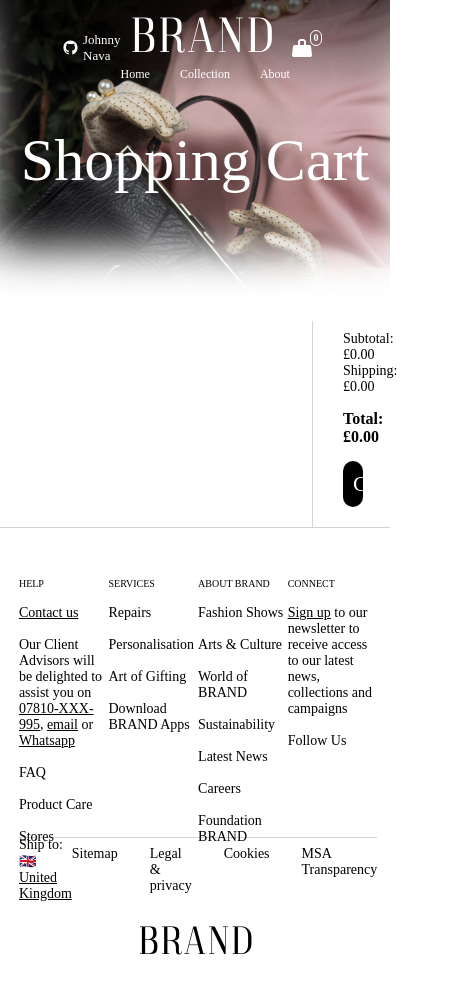
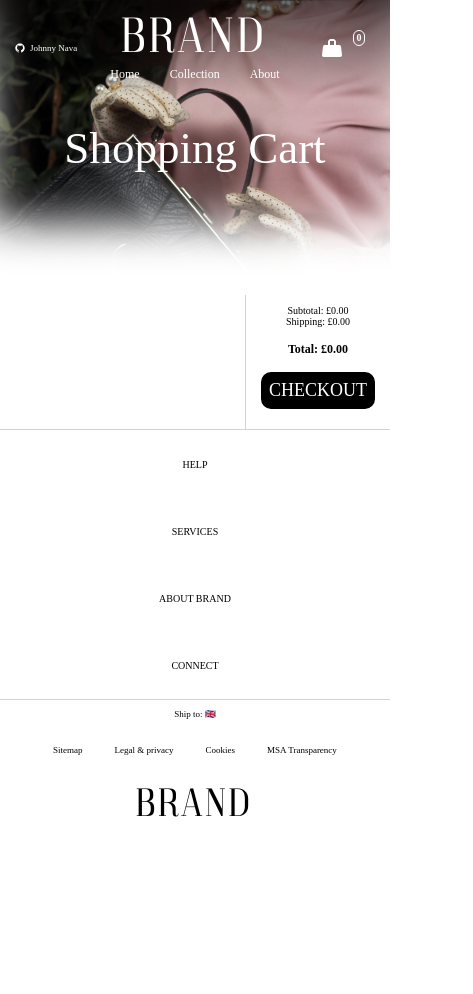
Before and after one commit to johnnynava/shopping-cart, a React (Vite) app: page /checkout in a window 390 px wide. Shown: the top 994 px of the page, 473 px wide, since content can reach past the window. After the commit the page ends 844 px from the top, so only its background shows below. Built offline with nearby package versions, Linux system fonts and the light colour scheme; a web font is replaced by a local one.

Commit message:
Finish adapting to mobile
Only left is to do tests and fix the routing for the header but I will
leave those for later

```diff
--- a/src/components/Content/Home/Home.jsx
+++ b/src/components/Content/Home/Home.jsx
@@ -19,7 +19,7 @@ const Home = () => {
       <Header />
       <div className="contentHome">
         <div className="videoContainer">
-          <video autoPlay muted loop>
+          <video autoPlay muted loop playsInline>
             <source
               src="/src/assets/media/video4.mp4"
               type="video/mp4"
--- a/src/index.css
+++ b/src/index.css
@@ -49,6 +49,7 @@ video {
   margin-right: auto;
   color: white;
   backdrop-filter: blur(30px);
+  -webkit-backdrop-filter: blur(30px);
   width: 250px;
   font-size: 20px;
   border: 2px solid rgb(230, 230, 230);
@@ -108,10 +109,6 @@ video {
   width: 100vw;
   z-index: 9999;
   transition: 0.4s;
-}
-
-.header:hover {
-  background-color: black;
 }
 
 .headerLeft {
@@ -186,21 +183,14 @@ video {
 }
 
 .headerRight {
-  display: grid;
   align-items: center;
+  display: flex;
+  justify-content: end;
+  padding-right: 80px;
 }
 
 .headerRight > div {
  display: none;
-}
-
-@keyframes dropup {
-  from{
-    transform: ScaleY(1);
-  }
-  to{
-    transform: ScaleY(0);
-  }
 }
 
 .headerRight > div.activeShoppingBag {
@@ -386,6 +376,7 @@ video {
   text-decoration: none;
   color: white;
   backdrop-filter: blur(30px);
+  -webkit-backdrop-filter: blur(30px);
   width: 250px;
   font-size: 20px;
   border: 2px solid rgb(230, 230, 230);
@@ -397,12 +388,6 @@ video {
 
 .homeAbout > div > a:hover {
   border-color: white;
-}
-
-.headerRight {
-  display: flex;
-  justify-content: end;
-  padding-right: 80px;
 }
 
 .footer {
@@ -832,3 +817,216 @@ button {
   margin: 0px;
   font-size: 12px;
 }
+
+@media (max-width: 767px){
+  .headerLeft {
+    height: 100%;
+    display: flex;
+    align-items: center;
+  }
+
+  .headerLeft > a {
+    padding-left: 15px;
+    font-size: 9px;
+  }
+
+  .headerRight {
+    padding-right: 5px;
+    justify-content: center;
+  }
+
+  .headerLeft > a > img {
+    height: 10px;
+  }
+
+  .shoppingCartNumBox {
+    right: 25px;
+  }
+
+.headerRight > div.activeShoppingBag {
+  right: 40px;
+}
+
+.discoverSection {
+  grid-template-rows: 1fr 1fr 1fr;
+  grid-template-columns: 1fr;
+}
+
+.featured > div {
+  max-width: 80vw;
+  max-height: 80vw;
+}
+
+.footer {
+  padding: 0px;
+}
+
+.footerTop {
+  grid-template-columns: 1fr;
+  align-items: center;
+  justify-content: center;
+}
+
+.footerTopSection > p {
+  display: none;
+}
+
+.footerTopSection > .footerTopSectionTitle {
+  font-size: 10px;
+  display: block;
+  margin: 0px;
+  text-align: center;
+}
+
+.footerBottom{
+  font-size: 9px;
+  padding: 0px 20px;
+  flex-direction: column;
+}
+
+.footerBottomLeft > p > u {
+  display: none;
+}
+
+.contentAbout > div {
+  width: 70vw;
+}
+
+.contentAbout > div > p:nth-child(1) {
+  font-size: 50px;
+}
+
+.contentAbout > div > p:nth-child(2) {
+  font-size: 10px;
+}
+
+.winter2079CollectionHero > p {
+  font-size: 50px;
+  text-align: center;
+}
+
+.winter2079CollectionHero > .sortWinter2079Collection{
+  margin-bottom: 0px;
+  border: none;
+  width: 80vw;
+}
+
+.winter2079CollectionHero > .sortWinter2079Collection > select {
+  font-size: 18px;
+  border: 1px solid black;
+  border-radius: 7px;
+  padding: 5px 5px;
+}
+
+.productsWinter2079Collection {
+  grid-template-columns: repeat(auto-fill, 85vw);
+}
+
+.contentProductDetail {
+  grid-template-columns: 1fr;
+}
+
+.contentProductDetail > div:nth-child(1){
+  box-shadow: inset -0vw -4vh 18px -10px white;
+  position: absolute;
+  width: 100vw;
+  height: 100vh;
+  z-index: -1;
+}
+
+.productDetailRight > p:nth-child(4) {
+  color: transparent;
+  font-weight: bold;
+}
+
+.productDetailRight > p {
+  color: white;
+  font-weight: bold;
+  text-align: center;
+}
+
+.productDetailRight > p:nth-child(4).maxQuantityAlertActive {
+  color: white;
+}
+
+.contentCheckout {
+  grid-template-rows: 35vh 1fr;
+  grid-template-columns: 1fr 0.5fr;
+}
+
+.checkoutHero > p {
+  font-size: 45px;
+}
+
+.checkoutLeftFalse,
+.checkoutLeftTrue {
+  padding-left: 0px;
+}
+
+.checkoutRight > div {
+  padding: 10px 15px 20px;
+}
+
+.checkoutRight > div > p {
+  font-size: 10px;
+  text-align: center;
+}
+
+.checkoutRight > div > p:nth-child(3) {
+  font-size: 12px;
+  text-align: center;
+}
+
+.checkoutRight > div > button {
+  padding: 8px;
+  font-size: 18px;
+}
+
+.checkoutLeftFalse {
+  grid-auto-rows: 1fr;
+  padding-left: 10px;
+  padding-right: 10px;
+}
+
+.productCheckout {
+  grid-template-columns:  1fr;
+  grid-template-rows: 1fr 0.5fr;
+}
+
+.productCheckout > div:nth-child(1){
+  height: 100%;
+  border-right: none;
+}
+
+.productText > p:nth-child(1) {
+  font-size: 20px;
+  padding: 0px;
+  display: flex;
+  align-items: center;
+  justify-content: center;
+}
+
+.productQtyAndPrice > select {
+  font-size: 14px;
+}
+
+.checkoutLeftTrue {
+  padding-right: 0;
+  padding-bottom: 10px;
+}
+
+.checkoutLeftTrue > div {
+  padding: 0px;
+}
+
+.checkoutLeftTrue > div > p:nth-child(1) {
+  font-size: 15px;
+  font-weight: bold;
+}
+
+.checkoutLeftTrue > div > p:nth-child(2) {
+  font-size: 6px;
+  text-align: center;
+}
+
+}
```
Also changed, not shown: todo.txt.
